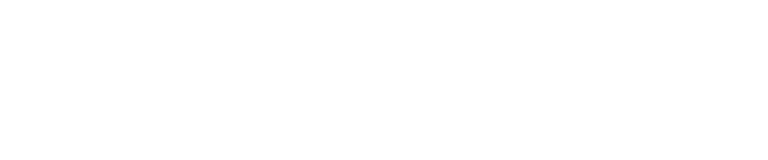
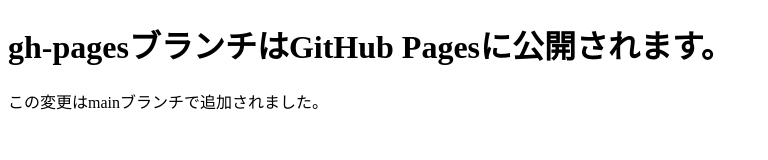
Before and after one commit to yosukeokuyama/git-study, a plain HTML site: page index.html in a window 1280 px wide. Shown: the whole page, without its empty margins (0-768 px from the left). Drawn offline with Linux system fonts and the light colour scheme.

Commit message:
段落を追加

```diff
--- a/index.html
+++ b/index.html
@@ -5,6 +5,7 @@
     <title>Gitの勉強</title>
 </head>
 <body>
-
+    <h1>gh-pagesブランチはGitHub Pagesに公開されます。</h1>
+    <p>この変更はmainブランチで追加されました。</p>
 </body>
 </html>
```
